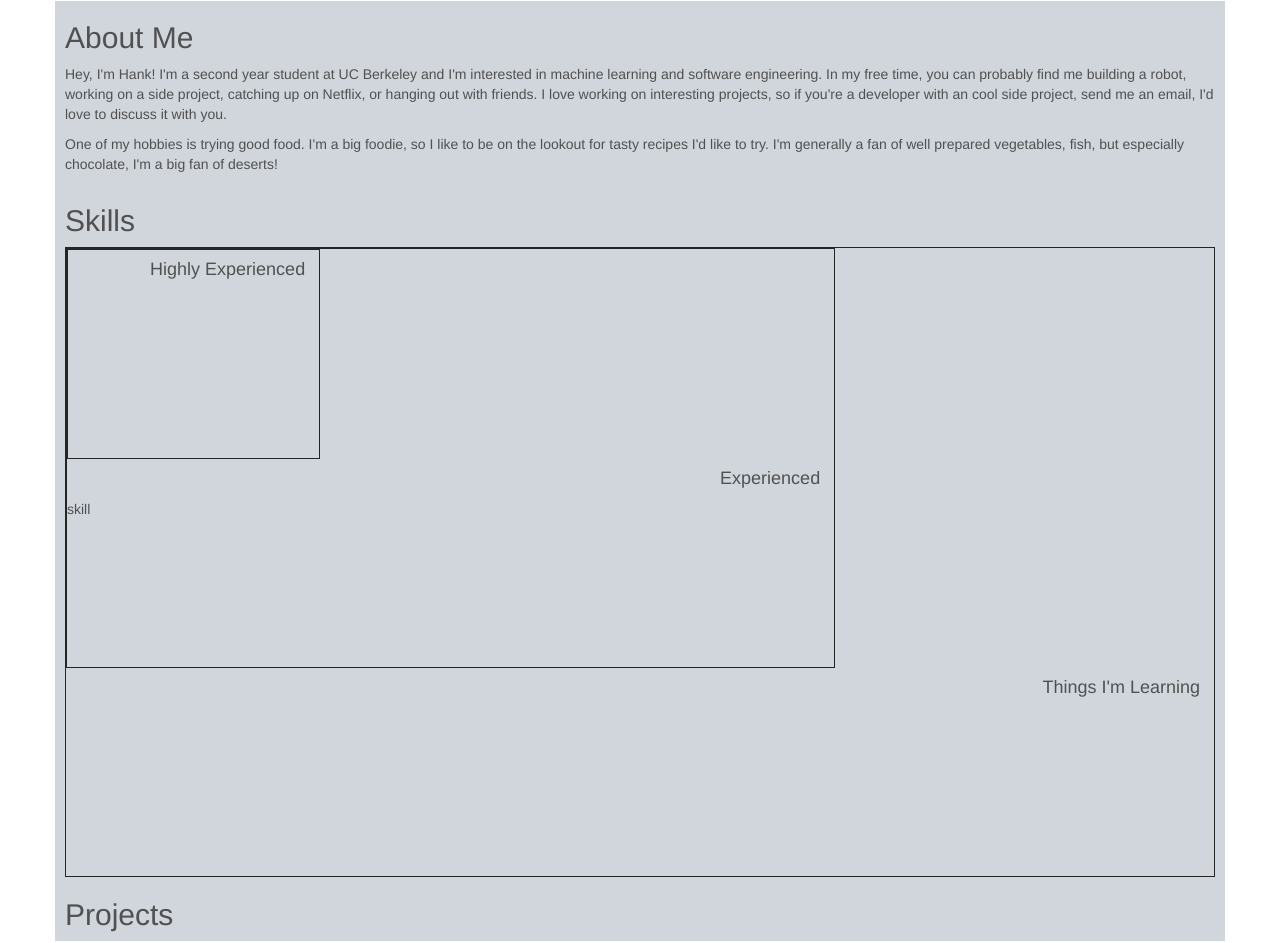
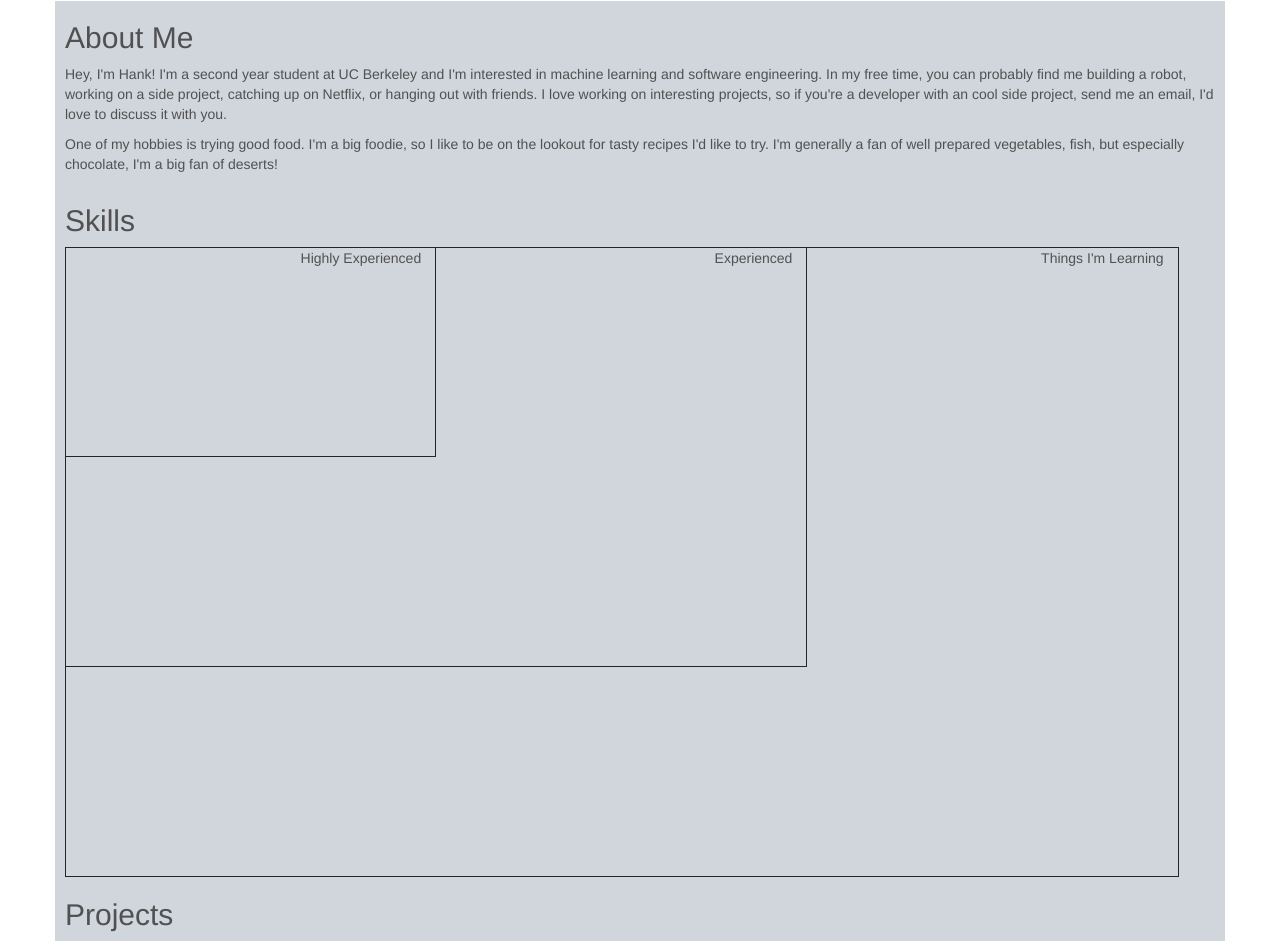
Before and after one commit to hjobrien/website, a plain HTML site: page index.html in a window 1280 px wide. Shown: the part 695-1638 px from the top of the page. Drawn offline with nearby package versions, Linux system fonts and the light colour scheme.

Commit message:
better overlapping box layout

```diff
--- a/css/main.css
+++ b/css/main.css
@@ -22,43 +22,38 @@ html {
 }
 .skill-box {
     border: 1px solid black;
-    /*min-width: 10em;*/
     min-height: 10em;
     text-align: right;
+    position: absolute;
 }
 
 .skill-title {
     width: 100%;
-    text-align: right;
     padding-right: 1em;
 }
 
 .vertical-view {
-    width: 100% !important;
+    width: 95% !important;
 }
 
 #outer-box {
     height: calc(3 * var(--box-side));
-    width: 100%;
-    /*max-width: calc(3 * var(--box-side));*/
+    width: 87%;
 }
 
 #middle-box {
     height: calc(2 * var(--box-side));
-    width: 67%;
-    /*min-width: 100%;*/
-    /*max-width: calc(2 * var(--box-side));*/
+    width: 58%;
 }
 
 #inner-box {
     height: var(--box-side);
-    width: 33%;
-    /*min-width: 100%;*/
-    /*max-width: var(--box-side);*/
+    width: 29%;
 }
 
 #box-container {
-    width: 100%;
+    height: calc(3 * var(--box-side));
+    width: calc(3 * var(--box-side));
 }
 
 .details {
--- a/index.html
+++ b/index.html
@@ -90,32 +90,24 @@
             </div>
             <div class="row main-info">
                 <h2>Skills</h2>
-                <!--<div id="box-container">-->
-                    <div class="skill-box" id=outer-box>
-                        <div class="skill-box" id="middle-box">
-                            <div class="skill-box" id="inner-box">
-                                <div class="skill-title">
-                                    <h4>
-                                        Highly Experienced
-                                    </h4>
-                                </div>
-                            </div>
-                            <div class="skill-title">
-                                <h4>
-                                    Experienced
-                                </h4>
-                                <div style="text-align: left;">
-                                    <p style="position: relative;left: 0em; top: 0em;">skill</p>
-                                </div>
-                            </div>
-                        </div>
-                        <div class="skill-title">
-                            <h4>
-                                Things I'm Learning
-                            </h4>
-                        </div>
+                <div id="box-container">
+                    <div class="skill-box" id="outer-box">
+                        <p class="skill-title">
+                            Things I'm Learning
+                        </p>
                     </div>
-                <!--</div>-->
+                    <div class="skill-box" id="middle-box">
+                        <p class="skill-title">
+                            Experienced
+                        </p>
+                    </div>
+                    <div class="skill-box" id="inner-box">
+                        <p class="skill-title">
+                            Highly Experienced
+                        </p>
+                    </div>
+                </div>
+
 
                 <div class="row">
                     <div class="col-sm-4">
--- a/js/skill_box_layouts.js
+++ b/js/skill_box_layouts.js
@@ -9,19 +9,14 @@ $window.on('scroll resize', change_box_layout);
 
 function change_box_layout() {
     var window_width = $window.width();
-    // console.log(window_width);
     $.each($skill_box, function () {
         var $element = $(this);
 
         if (window_width < 450) {
-            // $element.removeClass('nest-view');
             $element.addClass('vertical-view');
-            // console.log('switched views');
         }
         else {
             $element.removeClass('vertical-view');
-            // console.log('switched views');
-            // $element.addClass('nest-view');
         }
     });
 }
```
